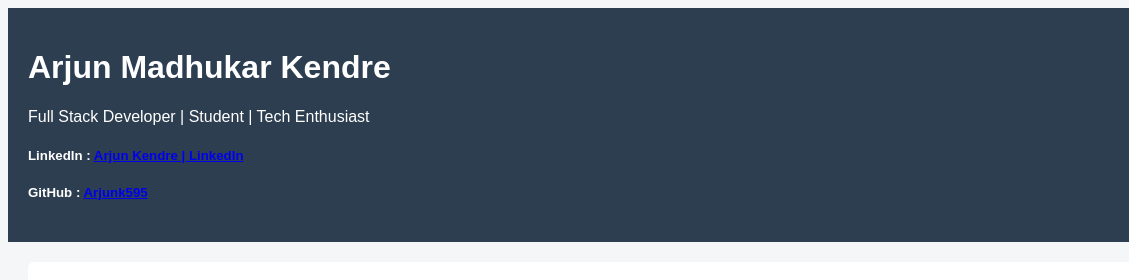
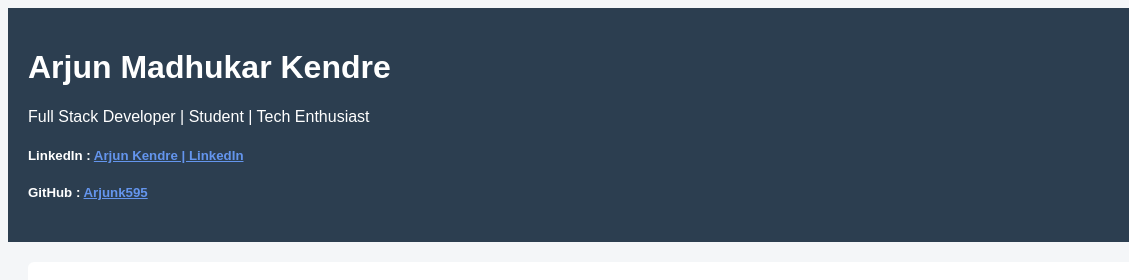
Before and after one commit to Arjunk595/Portfollio, a plain HTML site: page index.html in a window 1280 px wide. Shown: the top 280 px of the page, 0-1129 px from the left. Drawn offline with Linux system fonts and the light colour scheme; files whose address does not match are found by name.

Commit message:
Add Links class with cornflowerblue color

```diff
--- a/style.css
+++ b/style.css
@@ -32,6 +32,10 @@ h2 {
     color: #2c3e50;
 }
 
+.Links{
+    color:cornflowerblue;
+}
+
 ul {
     padding-left: 20px;
 }
```
